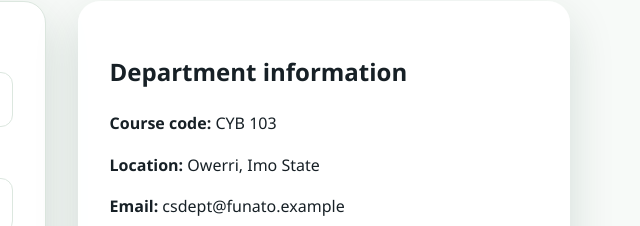
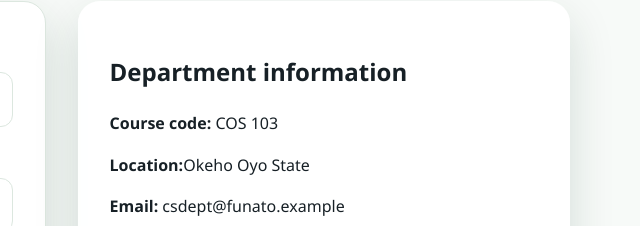
Before and after one commit to chatgptiv4/PROJECT, a plain HTML site: page contact.html in a window 1280 px wide. Shown: the part 574-800 px from the top of the page, 640-1280 px from the left. Drawn offline with Linux system fonts and the light colour scheme.

Commit message:
Update contact.html
Location corrected

```diff
--- a/contact.html
+++ b/contact.html
@@ -54,8 +54,8 @@
 
       <aside class="contact-card">
         <h2>Department information</h2>
-        <p><strong>Course code:</strong> CYB 103</p>
-        <p><strong>Location:</strong> Owerri, Imo State</p>
+        <p><strong>Course code:</strong> COS 103</p>
+        <p><strong>Location:</strong>Okeho Oyo State</p>
         <p><strong>Email:</strong> csdept@funato.example</p>
         <p><strong>Office hours:</strong> Monday - Friday, 9:00 AM - 4:00 PM</p>
       </aside>
```
